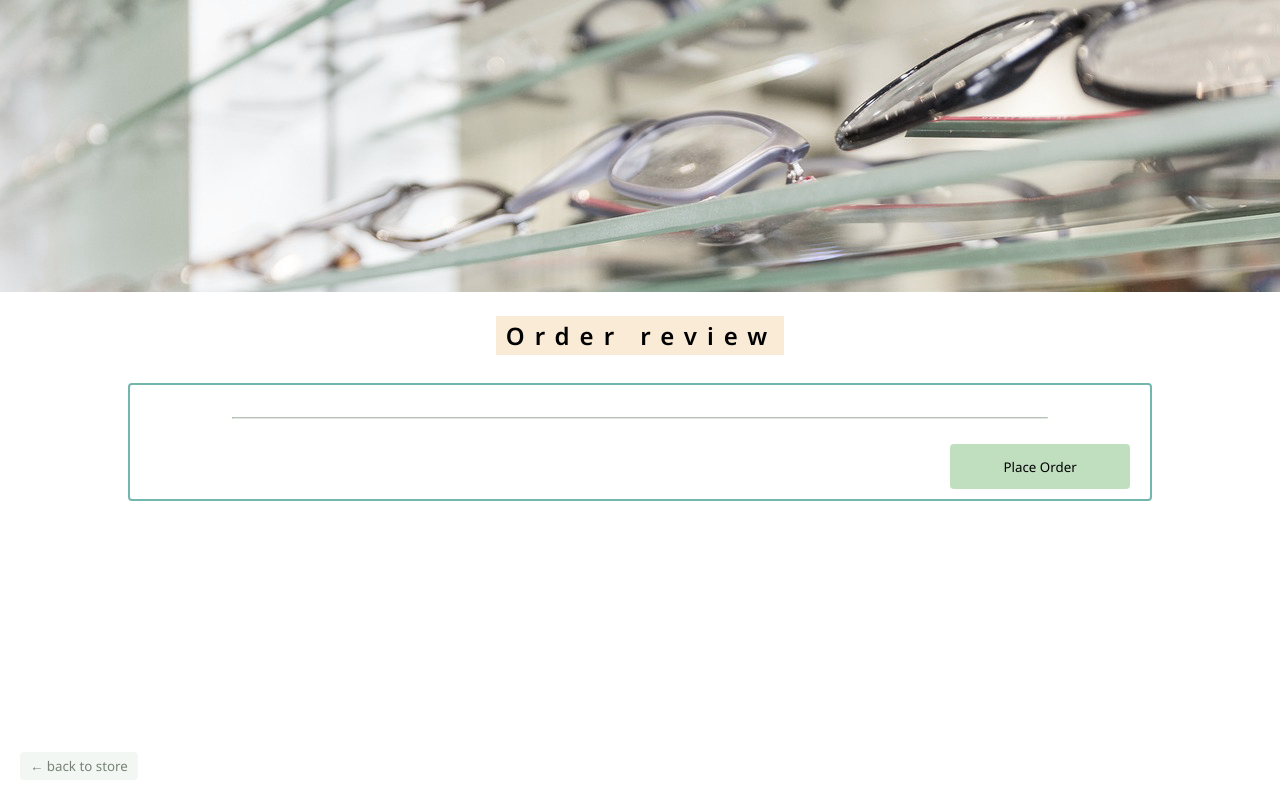
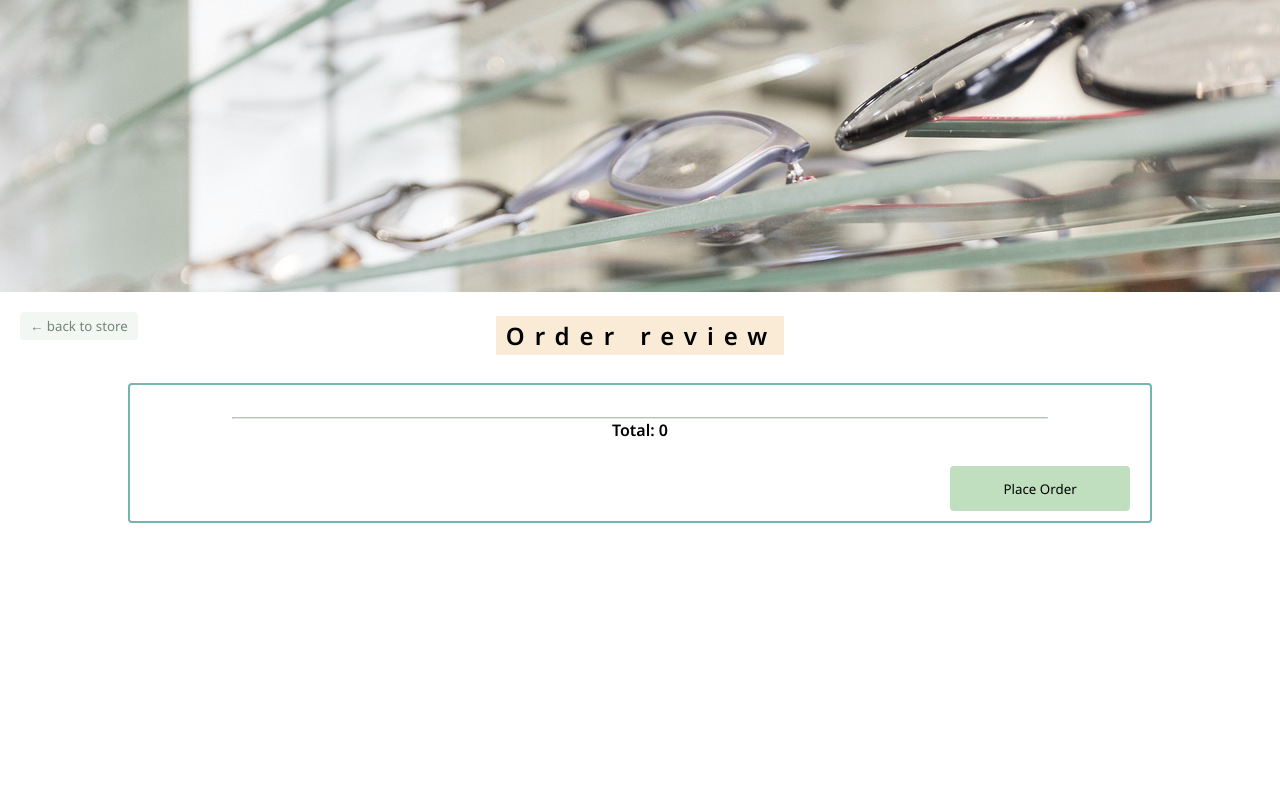
Before and after one commit to heinanX/checkoutSession-stripe, a React (Vite) app in the folder client/: page /checkout in a window 1280 px wide. Built offline with nearby package versions, Linux system fonts and the light colour scheme.

Commit message:
client: added totalPrice in checkout

```diff
--- a/client/src/components/OrderReview/OrderReview.css
+++ b/client/src/components/OrderReview/OrderReview.css
@@ -39,5 +39,6 @@
 }
 .decreaseQuantity:hover,
 .increaseQuantity:hover {
+    color: whitesmoke;
     background-color: rgb(152, 165, 152);
 }
--- a/client/src/pages/CheckOut/CheckOut.css
+++ b/client/src/pages/CheckOut/CheckOut.css
@@ -4,7 +4,6 @@
     display: flex;
     flex-direction: column;
     align-items: center;
-    position: relative;
     padding-bottom: 50px;
 }
 
@@ -17,6 +16,7 @@
     display: flex;
     flex-direction: column;
     align-items: center;
+    position: relative;
 }
 
 .order-content h2 {
@@ -49,7 +49,7 @@
     background-color: rgba(194, 213, 194, 0.205);
     color: rgb(119, 131, 119);
     position: absolute;
-    bottom: 20px;
+    top: 20px;
     left: 20px;
     padding: 5px 10px;
 }
@@ -71,5 +71,6 @@
 
 .leave-cart-btn:hover,
 .confirm-order-btn:hover {
-background-color: rgb(152, 165, 152);
+    color: whitesmoke;
+    background-color: rgb(152, 165, 152);
 }
--- a/client/src/pages/CheckOut/CheckOut.tsx
+++ b/client/src/pages/CheckOut/CheckOut.tsx
@@ -13,6 +13,17 @@ const CheckOut = () => {
 
   }, [])
 
+  const totalPrice = () => {
+    let num = 0;
+    cart.forEach((item) => {
+      item.product.forEach((cost) => {
+        const mult = item.quantity * parseInt(cost.default_price)
+        num += mult
+      })
+    })
+    return num;
+  }
+
   return (
     <div className="checkout-page">
       <img className="checkout-banner" src="../../../../src/assets/checkout-banner.png" />
@@ -26,12 +37,14 @@ const CheckOut = () => {
 
           </ul>
           <hr style={{ width: '80%', borderColor: 'rgba(194, 213, 194, 0.5' }} />
+          <h4>Total: {totalPrice()}</h4>
           <button className="confirm-order-btn">Place Order</button>
         </div>
+        <Link to={'/'}>
+          <button className="leave-cart-btn">← back to store</button>
+        </Link>
       </div>
-      <Link to={'/'}>
-        <button className="leave-cart-btn">← back to store</button>
-      </Link>
+
     </div>
   );
 };
```
